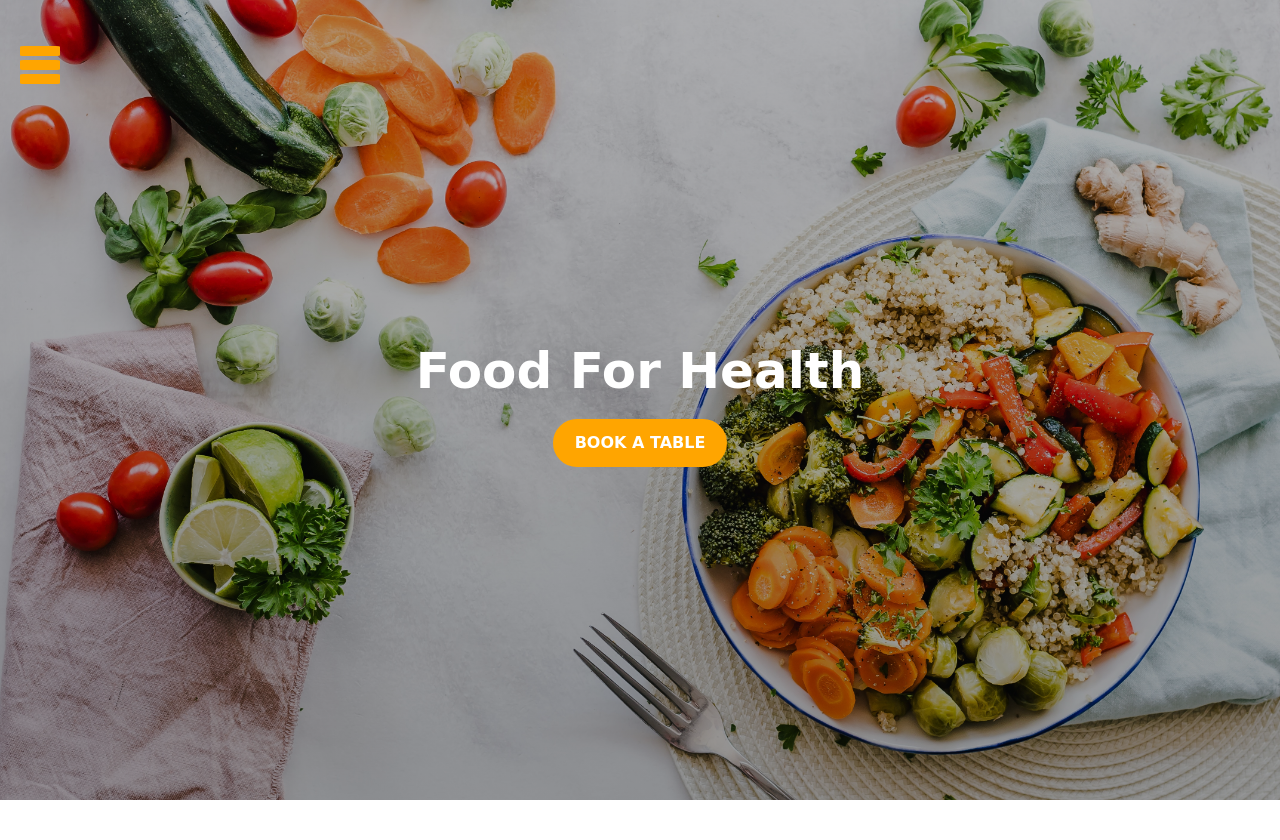
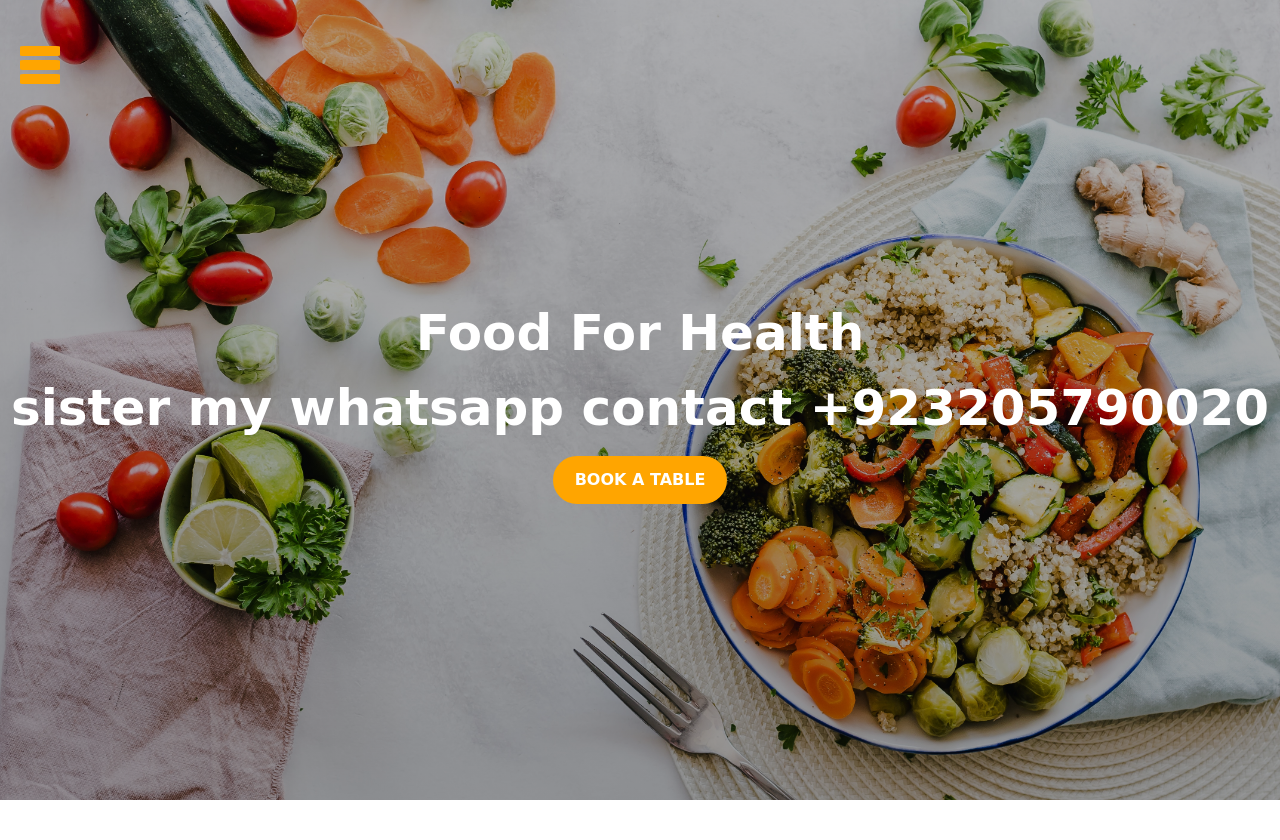
Before and after one commit to haseebashiqmernstack/restaurant, a PHP site: page / in a window 1280 px wide. Shown: the top 840 px of the page. Run offline with PHP 8.4, Linux system fonts and the light colour scheme; some libraries are stand-ins or nearby versions; some web fonts are replaced.

Commit message:
new changes

```diff
--- a/index.php
+++ b/index.php
@@ -34,7 +34,7 @@
     <header class="header">
        <div class="hero">
             <h1 class="title">Food For Health</h1>
-            <!-- <h1 class="title">my whatsapp please contact +923205790020</h1> -->
+            <h1 class="title">sister my whatsapp contact +923205790020</h1>
             <!-- <h1 class="title">my email haseebahmad7862@gmail.com</h1> -->
            <a href="#" class="hero-button pulsate">Book a table</a>
        </div>
```
